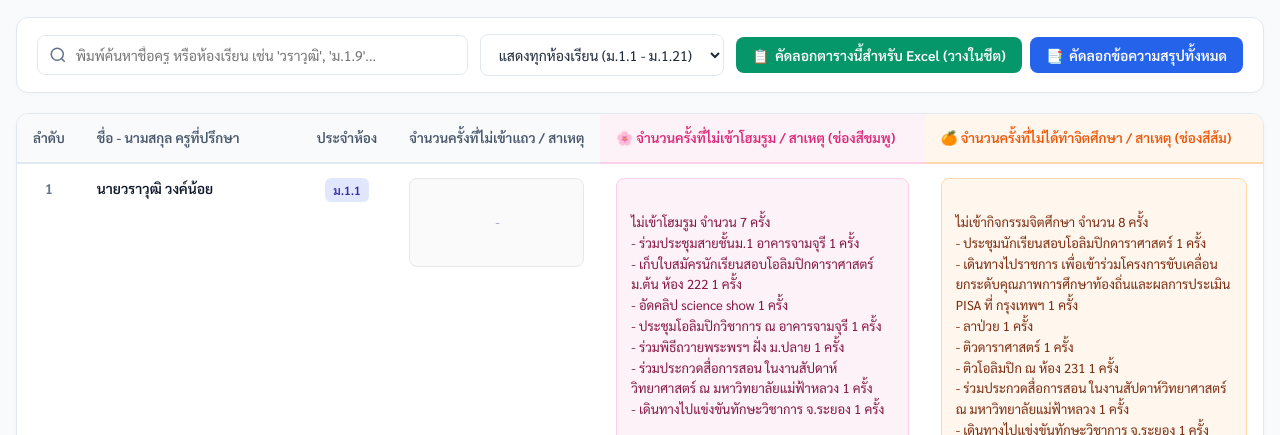
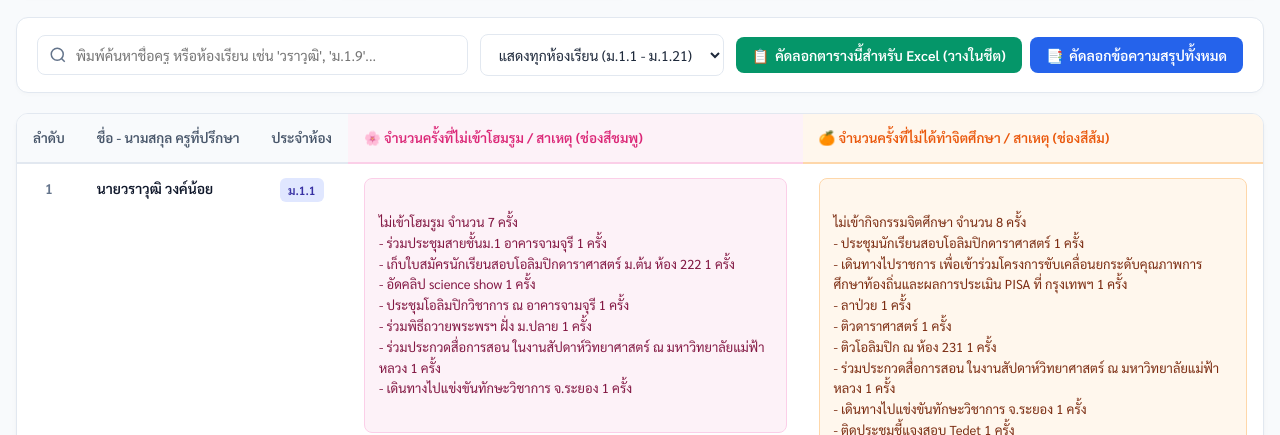
Before and after one commit to panipat95/attendance-summary, a plain HTML site: page index.html in a window 1280 px wide. Shown: the part 365-800 px from the top of the page. Drawn offline with Linux system fonts and the light colour scheme.

Commit message:
Completely remove lineup column from main view

```diff
--- a/index.html
+++ b/index.html
@@ -594,9 +594,8 @@ function renderOverall(searchVal, roomVal) {
             <th class="col-no th-default">ลำดับ</th>
             <th class="col-name th-default">ชื่อ - นามสกุล ครูที่ปรึกษา</th>
             <th class="col-room th-default">ประจำห้อง</th>
-            <th class="th-default">จำนวนครั้งที่ไม่เข้าแถว / สาเหตุ</th>
-            <th class="th-pink">🌸 จำนวนครั้งที่ไม่เข้าโฮมรูม / สาเหตุ (ช่องสีชมพู)</th>
-            <th class="th-orange">🍊 จำนวนครั้งที่ไม่ได้ทำจิตศึกษา / สาเหตุ (ช่องสีส้ม)</th>
+            <th class="th-pink" style="width: 48%;">🌸 จำนวนครั้งที่ไม่เข้าโฮมรูม / สาเหตุ (ช่องสีชมพู)</th>
+            <th class="th-orange" style="width: 48%;">🍊 จำนวนครั้งที่ไม่ได้ทำจิตศึกษา / สาเหตุ (ช่องสีส้ม)</th>
         </tr>
     `;
 
@@ -628,12 +627,6 @@ function renderOverall(searchVal, roomVal) {
             <td class="col-no">${item.no}</td>
             <td class="col-name">${item.name}</td>
             <td class="col-room"><span class="room-badge">${item.room}</span></td>
-            <td>
-                <div class="reason-box ${isLineupEmpty ? 'empty' : ''}">
-                    ${isLineupEmpty ? '-' : escapeHtml(item.lineup_summary)}
-                    ${!isLineupEmpty ? `<button class="copy-cell-btn" onclick="copyCellText('${escapeJs(item.lineup_summary)}')">คัดลอก</button>` : ''}
-                </div>
-            </td>
             <td>
                 <div class="reason-box pink ${isHrEmpty ? 'empty' : ''}">
                     ${isHrEmpty ? '-' : escapeHtml(item.homeroom_summary)}
```
